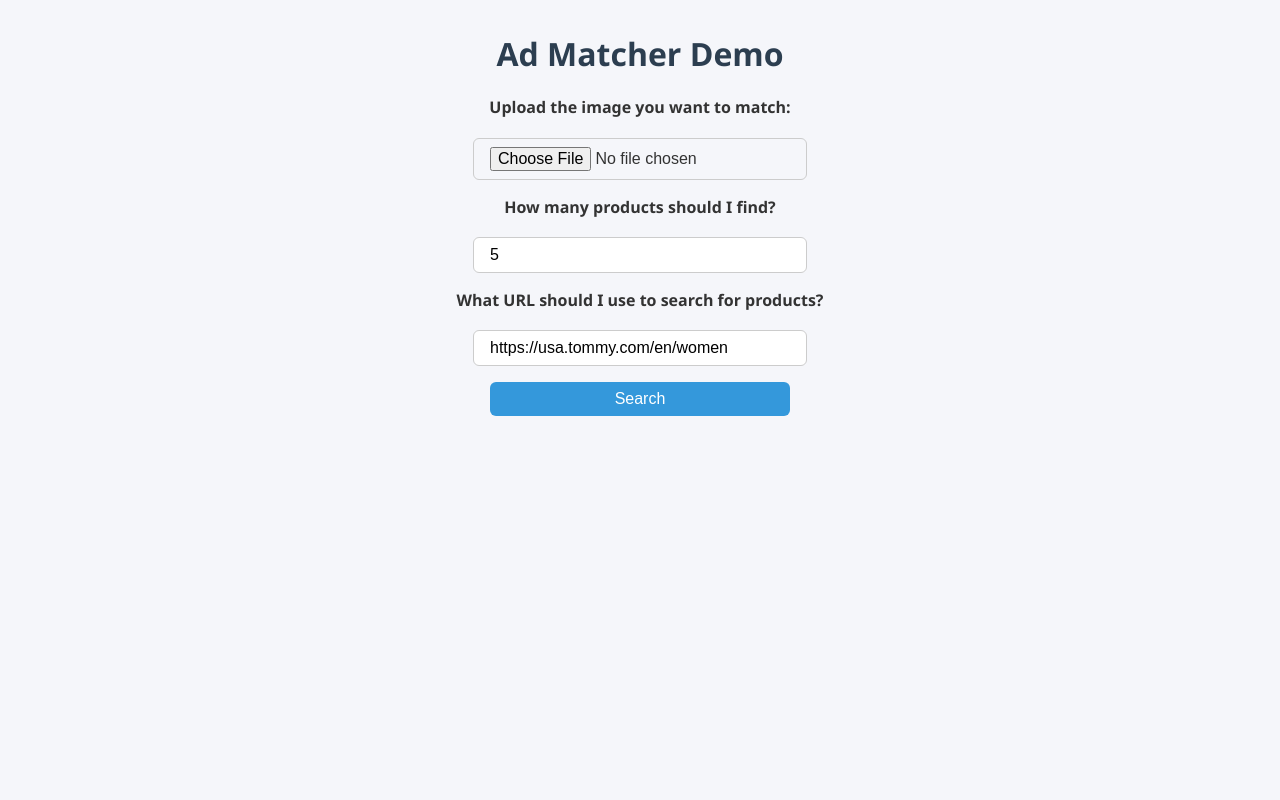
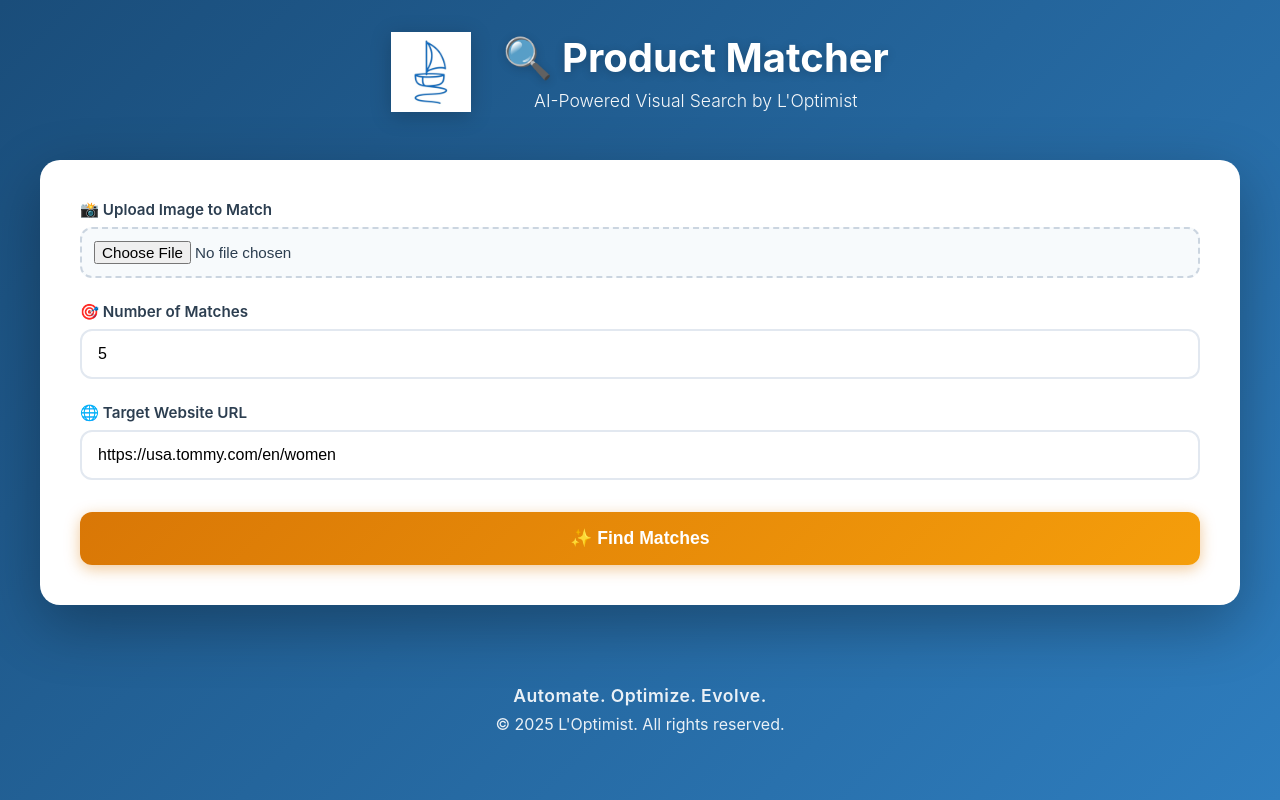
Before and after one commit to cdelannoy/productMatcher, a Flask app: page / in a window 1280 px wide. Run offline with Flask 3, Linux system fonts and the light colour scheme; parts of the project's set-up code (start-up, migrations or seed data) failed here and were passed over.

Commit message:
Add L'Optimist branding to Product Matcher app
- Updated color scheme to match L'Optimist brand (blue gradient, orange accents)
- Added L'Optimist logo to header
- Changed buttons and badges to orange gradient
- Updated all text colors to brand palette
- Added footer with tagline
- Fixed image preview display issue

```diff
--- a/templates/index.html
+++ b/templates/index.html
@@ -2,74 +2,453 @@
 <html lang="en">
 <head>
 <meta charset="UTF-8">
-<title>Product Matcher</title>
+<meta name="viewport" content="width=device-width, initial-scale=1.0">
+<title>Product Matcher - AI-Powered Visual Search</title>
 <style>
-body { font-family: 'Segoe UI', Tahoma, Geneva, Verdana, sans-serif; margin:2em; background:#f5f6fa; color:#333; }
-h1 { text-align:center; color:#2c3e50; }
-form { display:flex; flex-direction: column; align-items:center; gap:1em; margin-bottom:2em; }
-input, button { padding:0.5em 1em; font-size:1em; border-radius:6px; border:1px solid #ccc; width: 300px; }
-button { background:#3498db; color:white; border:none; cursor:pointer; transition:0.3s; }
-button:hover { background:#2980b9; }
-label { font-weight:bold; margin-bottom:0.2em; }
+* {
+  margin: 0;
+  padding: 0;
+  box-sizing: border-box;
+}
 
-#uploadedImage { display:block; margin:0 auto 2em; max-width:300px; border:2px solid #ddd; border-radius:8px; box-shadow:0 4px 8px rgba(0,0,0,0.1); }
+:root {
+  --primary-blue: #2E7DBE;
+  --light-blue: #5BA3D0;
+  --dark-blue: #1A4D7A;
+  --accent-blue: #87CEEB;
+  --accent-orange: #D97706;
+  --light-orange: #F59E0B;
+  --text-dark: #2C3E50;
+  --text-light: #5A6C7D;
+  --bg-light: #F8FBFD;
+  --white: #FFFFFF;
+}
 
-#results { display:block; width:100%; }
-.gallery { display:flex; flex-wrap:wrap; gap:1em; justify-content:center; }
+body {
+  font-family: -apple-system, BlinkMacSystemFont, 'Segoe UI', Roboto, 'Helvetica Neue', Arial, sans-serif;
+  background: linear-gradient(135deg, var(--dark-blue) 0%, var(--primary-blue) 100%);
+  min-height: 100vh;
+  padding: 2rem 1rem;
+  color: var(--text-dark);
+}
 
-.card { background:white; border:1px solid #ddd; border-radius:10px; width:220px; padding:1em; box-shadow:0 4px 6px rgba(0,0,0,0.05); transition: transform 0.2s; text-align:center; }
-.card:hover { transform: translateY(-5px); box-shadow:0 8px 12px rgba(0,0,0,0.1); }
-.card img { max-width:100%; border-radius:6px; margin-bottom:0.5em; }
-a { text-decoration:none; color:#3498db; }
-a:hover { text-decoration:underline; }
+.container {
+  max-width: 1200px;
+  margin: 0 auto;
+}
 
-.spinner { display:none; margin-top:20px; text-align:center; }
-.spinner div { width:50px; height:50px; border:6px solid #ddd; border-top:6px solid #3498db; border-radius:50%; animation:spin 1s linear infinite; margin:0 auto 1em; }
-@keyframes spin { 0% { transform: rotate(0deg);} 100% { transform: rotate(360deg);} }
+/* Header */
+header {
+  text-align: center;
+  margin-bottom: 3rem;
+  color: white;
+}
 
-#progressBox { text-align:center; margin-top:10px; font-weight:bold; color:#2c3e50; }
+.header-content {
+  display: flex;
+  align-items: center;
+  justify-content: center;
+  gap: 2rem;
+  flex-wrap: wrap;
+}
+
+.logo {
+  height: 80px;
+  width: auto;
+  filter: drop-shadow(0 4px 10px rgba(0,0,0,0.2));
+}
+
+.header-text {
+  text-align: center;
+}
+
+h1 {
+  font-size: 2.5rem;
+  font-weight: 700;
+  margin-bottom: 0.5rem;
+  text-shadow: 0 2px 10px rgba(0,0,0,0.2);
+}
+
+.subtitle {
+  font-size: 1.1rem;
+  opacity: 0.95;
+  font-weight: 300;
+}
+
+@media (max-width: 600px) {
+  .logo {
+    height: 60px;
+  }
+}
+
+/* Form Card */
+.form-card {
+  background: white;
+  border-radius: 20px;
+  padding: 2.5rem;
+  box-shadow: 0 20px 60px rgba(0,0,0,0.3);
+  margin-bottom: 2rem;
+}
+
+form {
+  display: grid;
+  gap: 1.5rem;
+}
+
+.form-group {
+  display: flex;
+  flex-direction: column;
+  gap: 0.5rem;
+}
+
+label {
+  font-weight: 600;
+  color: var(--text-dark);
+  font-size: 0.95rem;
+}
+
+input[type="file"] {
+  padding: 0.75rem;
+  border: 2px dashed #cbd5e0;
+  border-radius: 12px;
+  background: #f7fafc;
+  cursor: pointer;
+  transition: all 0.3s ease;
+  font-size: 0.95rem;
+}
+
+input[type="file"]:hover {
+  border-color: var(--primary-blue);
+  background: #edf2f7;
+}
+
+input[type="number"],
+input[type="text"] {
+  padding: 0.875rem 1rem;
+  border: 2px solid #e2e8f0;
+  border-radius: 12px;
+  font-size: 1rem;
+  transition: all 0.3s ease;
+  background: white;
+}
+
+input[type="number"]:focus,
+input[type="text"]:focus {
+  outline: none;
+  border-color: var(--primary-blue);
+  box-shadow: 0 0 0 3px rgba(46, 125, 190, 0.1);
+}
+
+button {
+  background: linear-gradient(135deg, var(--accent-orange) 0%, var(--light-orange) 100%);
+  color: white;
+  border: none;
+  padding: 1rem 2rem;
+  font-size: 1.1rem;
+  font-weight: 600;
+  border-radius: 12px;
+  cursor: pointer;
+  transition: all 0.3s ease;
+  box-shadow: 0 4px 15px rgba(217, 119, 6, 0.4);
+  margin-top: 0.5rem;
+}
+
+button:hover {
+  transform: translateY(-2px);
+  box-shadow: 0 6px 20px rgba(217, 119, 6, 0.6);
+}
+
+button:active {
+  transform: translateY(0);
+}
+
+/* Uploaded Image Preview */
+#uploadedImage {
+  max-width: 100%;
+  width: 100%;
+  border-radius: 12px;
+}
+
+.image-preview-card {
+  background: white;
+  border-radius: 20px;
+  padding: 1.5rem;
+  box-shadow: 0 20px 60px rgba(0,0,0,0.3);
+  margin-bottom: 2rem;
+  text-align: center;
+}
+
+.image-preview-title {
+  font-size: 1.1rem;
+  font-weight: 600;
+  color: var(--text-dark);
+  margin-bottom: 1rem;
+}
+
+/* Spinner */
+.spinner {
+  display: none;
+  text-align: center;
+  margin: 2rem 0;
+}
+
+.spinner-circle {
+  width: 60px;
+  height: 60px;
+  border: 4px solid rgba(255,255,255,0.3);
+  border-top: 4px solid white;
+  border-radius: 50%;
+  animation: spin 1s linear infinite;
+  margin: 0 auto 1rem;
+}
+
+@keyframes spin {
+  0% { transform: rotate(0deg); }
+  100% { transform: rotate(360deg); }
+}
+
+.spinner p {
+  color: white;
+  font-size: 1.1rem;
+  font-weight: 500;
+}
+
+/* Progress Box */
+#progressBox {
+  text-align: center;
+  margin: 1.5rem 0;
+  padding: 1rem;
+  background: rgba(255,255,255,0.95);
+  border-radius: 12px;
+  font-weight: 600;
+  color: var(--text-dark);
+  font-size: 1rem;
+  box-shadow: 0 4px 15px rgba(0,0,0,0.1);
+  min-height: 50px;
+  display: flex;
+  align-items: center;
+  justify-content: center;
+}
+
+/* Results Section */
+#results {
+  margin-top: 2rem;
+}
+
+.results-header {
+  background: white;
+  padding: 1.5rem;
+  border-radius: 16px;
+  text-align: center;
+  margin-bottom: 2rem;
+  box-shadow: 0 10px 30px rgba(0,0,0,0.2);
+}
+
+.results-header strong {
+  font-size: 1.3rem;
+  color: var(--primary-blue);
+  display: block;
+  margin-bottom: 0.5rem;
+}
+
+.results-header .meta {
+  color: var(--text-light);
+  font-size: 0.95rem;
+}
+
+/* Product Gallery */
+.gallery {
+  display: grid;
+  grid-template-columns: repeat(auto-fill, minmax(280px, 1fr));
+  gap: 2rem;
+  margin-top: 2rem;
+}
+
+/* Product Cards */
+.card {
+  background: white;
+  border-radius: 16px;
+  overflow: hidden;
+  box-shadow: 0 10px 30px rgba(0,0,0,0.2);
+  transition: all 0.3s ease;
+  display: flex;
+  flex-direction: column;
+}
+
+.card:hover {
+  transform: translateY(-8px);
+  box-shadow: 0 20px 50px rgba(0,0,0,0.3);
+}
+
+.card-image {
+  width: 100%;
+  height: 280px;
+  object-fit: cover;
+  background: #f7fafc;
+}
+
+.card-content {
+  padding: 1.5rem;
+  flex-grow: 1;
+  display: flex;
+  flex-direction: column;
+}
+
+.card h4 {
+  font-size: 1rem;
+  color: #2d3748;
+  margin-bottom: 0.75rem;
+  line-height: 1.4;
+  flex-grow: 1;
+}
+
+.score-badge {
+  display: inline-block;
+  background: linear-gradient(135deg, var(--accent-orange) 0%, var(--light-orange) 100%);
+  color: white;
+  padding: 0.5rem 1rem;
+  border-radius: 20px;
+  font-weight: 600;
+  font-size: 0.9rem;
+  margin-bottom: 1rem;
+}
+
+.card a {
+  display: block;
+  text-align: center;
+  background: #f7fafc;
+  color: var(--primary-blue);
+  text-decoration: none;
+  padding: 0.75rem;
+  border-radius: 8px;
+  font-weight: 600;
+  transition: all 0.3s ease;
+}
+
+.card a:hover {
+  background: var(--primary-blue);
+  color: white;
+}
+
+/* Responsive */
+@media (max-width: 768px) {
+  h1 {
+    font-size: 2rem;
+  }
+
+  .form-card {
+    padding: 1.5rem;
+  }
+
+  .gallery {
+    grid-template-columns: 1fr;
+    gap: 1.5rem;
+  }
+}
+
+/* Empty State */
+.empty-state {
+  background: white;
+  padding: 3rem 2rem;
+  border-radius: 16px;
+  text-align: center;
+  color: var(--text-light);
+  box-shadow: 0 10px 30px rgba(0,0,0,0.2);
+}
+
+.empty-state p {
+  font-size: 1.1rem;
+}
+
+/* Footer */
+footer {
+  text-align: center;
+  padding: 2rem 1.5rem;
+  margin-top: 3rem;
+  color: white;
+  opacity: 0.9;
+}
+
+.footer-tagline {
+  font-size: 1.1rem;
+  font-weight: 600;
+  margin-bottom: 0.5rem;
+  letter-spacing: 0.5px;
+}
 </style>
 </head>
 <body>
-<h1>Ad Matcher Demo</h1>
-<form id="uploadForm" enctype="multipart/form-data">
-  <label>Upload the image you want to match:</label>
-  <input type="file" name="image" required>
+<div class="container">
+  <header>
+    <div class="header-content">
+      <img src="/static/logo.png" alt="L'Optimist Logo" class="logo" />
+      <div class="header-text">
+        <h1>🔍 Product Matcher</h1>
+        <p class="subtitle">AI-Powered Visual Search by L'Optimist</p>
+      </div>
+    </div>
+  </header>
 
-  <label>How many products should I find?</label>
-  <input type="number" name="top_x" value="5" min="1" max="20">
+  <div class="form-card">
+    <form id="uploadForm" enctype="multipart/form-data">
+      <div class="form-group">
+        <label for="imageUpload">📸 Upload Image to Match</label>
+        <input type="file" id="imageUpload" name="image" accept="image/*" required>
+      </div>
 
-  <label>What URL should I use to search for products?</label>
-  <input type="text" name="target_url" placeholder="Website to scrape" value="https://usa.tommy.com/en/women">
+      <div class="form-group">
+        <label for="topX">🎯 Number of Matches</label>
+        <input type="number" id="topX" name="top_x" value="5" min="1" max="20">
+      </div>
 
-  <button type="submit">Search</button>
-</form>
+      <div class="form-group">
+        <label for="targetUrl">🌐 Target Website URL</label>
+        <input type="text" id="targetUrl" name="target_url" placeholder="Enter website to search" value="https://usa.tommy.com/en/women">
+      </div>
 
-<img id="uploadedImage" src="" alt="Uploaded Ad Photo" style="display:none;">
-<div class="spinner" id="spinner">
-  <div></div>
-  <p>Scraping products and finding matches...</p>
+      <button type="submit">✨ Find Matches</button>
+    </form>
+  </div>
+
+  <div id="uploadedImageContainer" style="display:none;" class="image-preview-card">
+    <p class="image-preview-title">Your Search Image</p>
+    <img id="uploadedImage" src="" alt="Uploaded Image">
+  </div>
+
+  <div class="spinner" id="spinner">
+    <div class="spinner-circle"></div>
+    <p>Finding the best matches for you...</p>
+  </div>
+
+  <div id="progressBox" style="display:none;"></div>
+  <div id="results"></div>
+
+  <footer>
+    <p class="footer-tagline">Automate. Optimize. Evolve.</p>
+    <p>© <span id="year"></span> L'Optimist. All rights reserved.</p>
+  </footer>
 </div>
 
-<div id="progressBox"></div>
-<div id="results" class="gallery"></div>
+<script>
+document.getElementById("year").textContent = new Date().getFullYear();
 
-<script>
 const form = document.getElementById("uploadForm");
 const spinner = document.getElementById("spinner");
 const resultsDiv = document.getElementById("results");
 const uploadedImage = document.getElementById("uploadedImage");
+const uploadedImageContainer = document.getElementById("uploadedImageContainer");
 const progressBox = document.getElementById("progressBox");
 
 form.onsubmit = async (e) => {
   e.preventDefault();
   resultsDiv.innerHTML = "";
+  progressBox.style.display = "none";
   progressBox.innerText = "";
 
   const file = form.elements["image"].files[0];
   if (file) {
     uploadedImage.src = URL.createObjectURL(file);
-    uploadedImage.style.display = "block";
+    uploadedImageContainer.style.display = "block";
   }
 
   spinner.style.display = "block";
@@ -78,6 +457,7 @@ form.onsubmit = async (e) => {
   const evtSource = new EventSource("/progress_stream");
   evtSource.onmessage = function(event) {
     const data = JSON.parse(event.data);
+    progressBox.style.display = "flex";
     if (data.done) {
       progressBox.innerText = `✅ ${data.message || 'Complete!'}`;
       evtSource.close();
@@ -101,52 +481,50 @@ form.onsubmit = async (e) => {
     data = await res.json();
   } catch (error) {
     spinner.style.display = "none";
+    progressBox.style.display = "flex";
     progressBox.innerText = "❌ Error: " + error.message;
-    resultsDiv.innerHTML = "<p>An error occurred while searching. Please try again.</p>";
+    resultsDiv.innerHTML = '<div class="empty-state"><p>An error occurred while searching. Please try again.</p></div>';
     return;
   }
 
   spinner.style.display = "none";
 
   // Extract results and metadata
-  const results = data.results || data;  // Support both old and new format
+  const results = data.results || data;
   const totalSearched = data.total_products_searched || results.length;
   const totalCards = data.total_cards_loaded || totalSearched;
   const matchesReturned = data.matches_returned || results.length;
 
   if(!results || results.length === 0){
-    resultsDiv.innerHTML = "<p>No matches found.</p>";
+    resultsDiv.innerHTML = '<div class="empty-state"><p>No matches found. Try a different image or website.</p></div>';
     return;
   }
 
   // Add header showing total products searched and cards loaded
   const headerDiv = document.createElement("div");
-  headerDiv.style.textAlign = "center";
-  headerDiv.style.marginBottom = "1.5em";
-  headerDiv.style.fontSize = "1.1em";
-  headerDiv.style.color = "#2c3e50";
-  headerDiv.style.width = "100%";
+  headerDiv.className = "results-header";
   headerDiv.innerHTML = `
-    <strong>Showing top ${matchesReturned} matches</strong><br>
-    from ${totalSearched} unique products (${totalCards} product cards loaded)
+    <strong>Top ${matchesReturned} Matches Found!</strong>
+    <p class="meta">Analyzed ${totalSearched} unique products from ${totalCards} items</p>
   `;
   resultsDiv.appendChild(headerDiv);
 
-  // Create a wrapper for product cards to ensure they appear below the header
+  // Create a wrapper for product cards
   const cardsWrapper = document.createElement("div");
   cardsWrapper.className = "gallery";
-  cardsWrapper.style.width = "100%";
 
-  results.forEach(item => {
+  results.forEach((item, index) => {
     const product = item.product;
     const score = item.score;
     const card = document.createElement("div");
     card.className = "card";
     card.innerHTML = `
-      <img src="${product.img_url}" alt="${product.name}">
-      <h4>${product.name}</h4>
-      <p>Score: ${score.toFixed(3)}</p>
-      <a href="${product.link}" target="_blank">View</a>
+      <img src="${product.img_url}" alt="${product.name}" class="card-image">
+      <div class="card-content">
+        <h4>${product.name}</h4>
+        <span class="score-badge">Match: ${(score * 100).toFixed(1)}%</span>
+        <a href="${product.link}" target="_blank">View Product →</a>
+      </div>
     `;
     cardsWrapper.appendChild(card);
   });
```
Also changed, not shown: static/logo.png (added).
